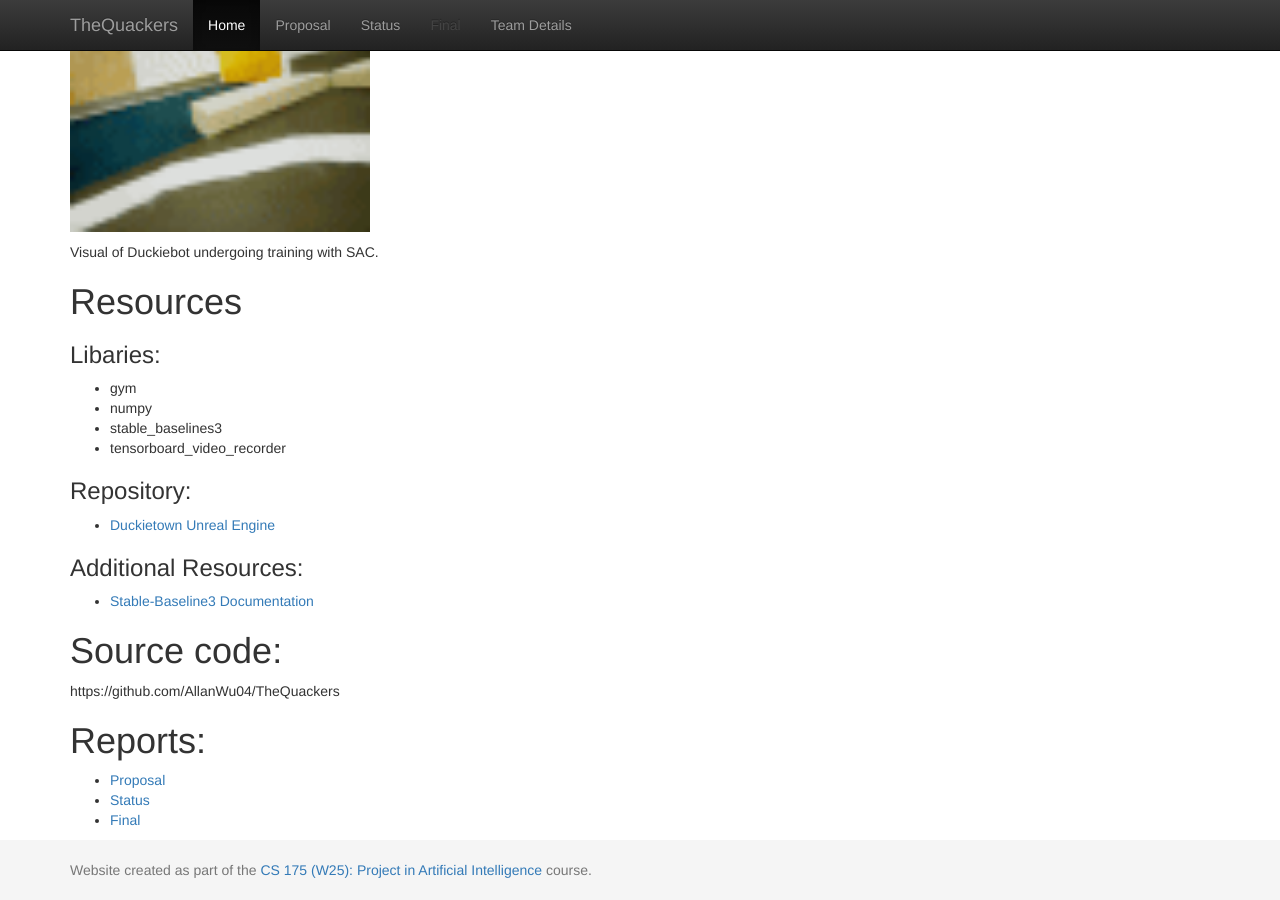
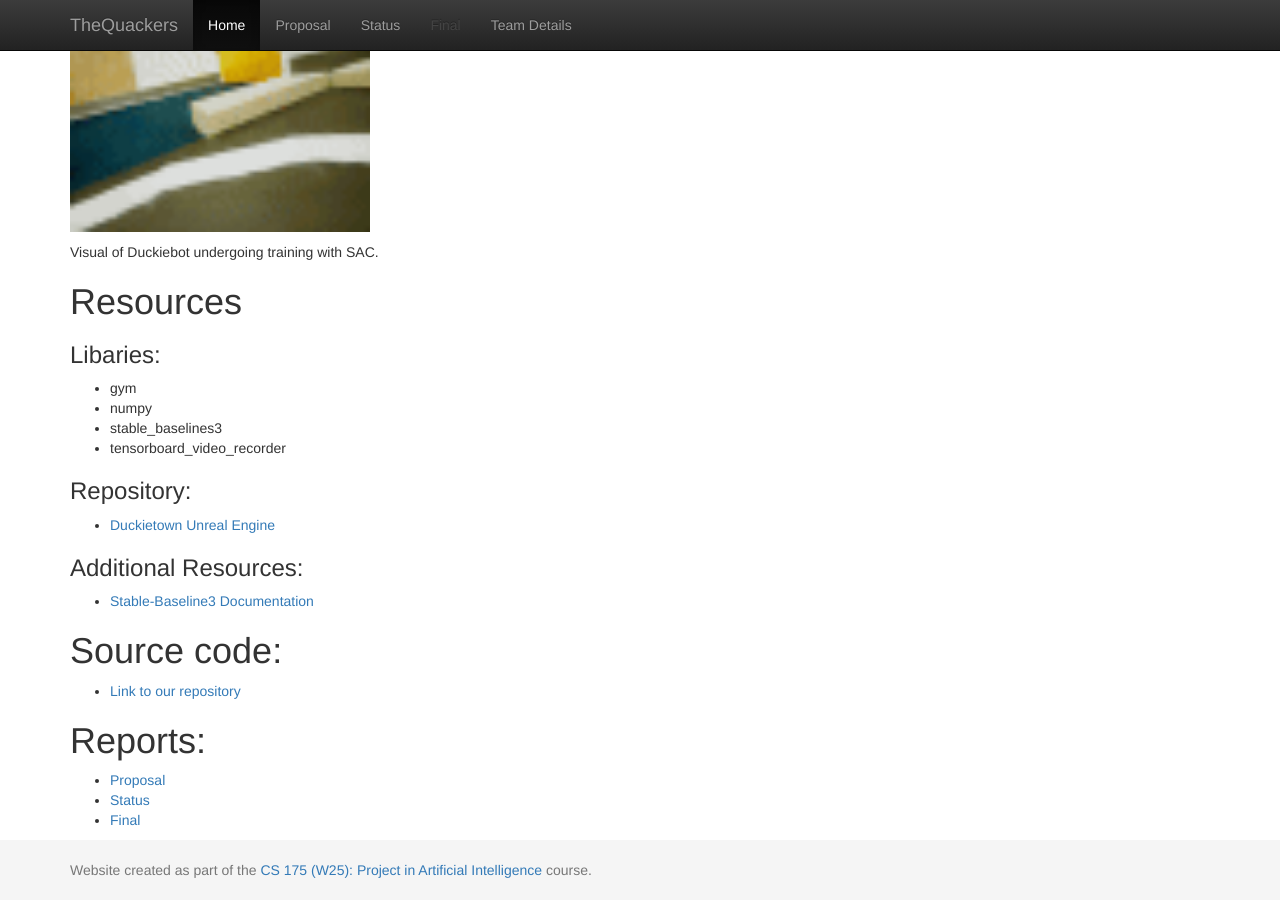
Before and after one commit to AllanWu04/TheQuackers, a Jekyll site: the page built from docs/index.md, in a window 1280 px wide and 900 px high, scrolled down 760 px. Built offline with Jekyll 4.4.1, drawn with Linux system fonts in a browser that asks for light colours.

Commit message:
Fixed our source code repository hyperlink

```diff
--- a/docs/index.md
+++ b/docs/index.md
@@ -32,7 +32,7 @@ Visual of Duckiebot undergoing training with SAC.
 - [Stable-Baseline3 Documentation](https://stable-baselines3.readthedocs.io/en/master/)
 
 # Source code:
-https://github.com/AllanWu04/TheQuackers
+- [Link to our repository](https://github.com/AllanWu04/TheQuackers)
 
 # Reports:
 
```
